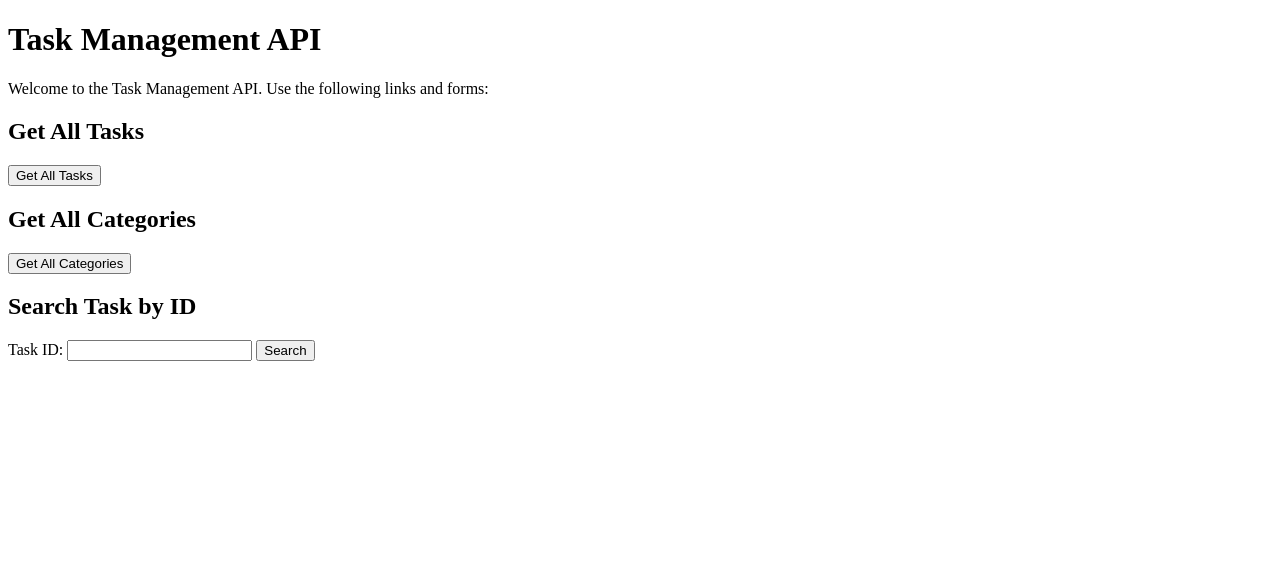
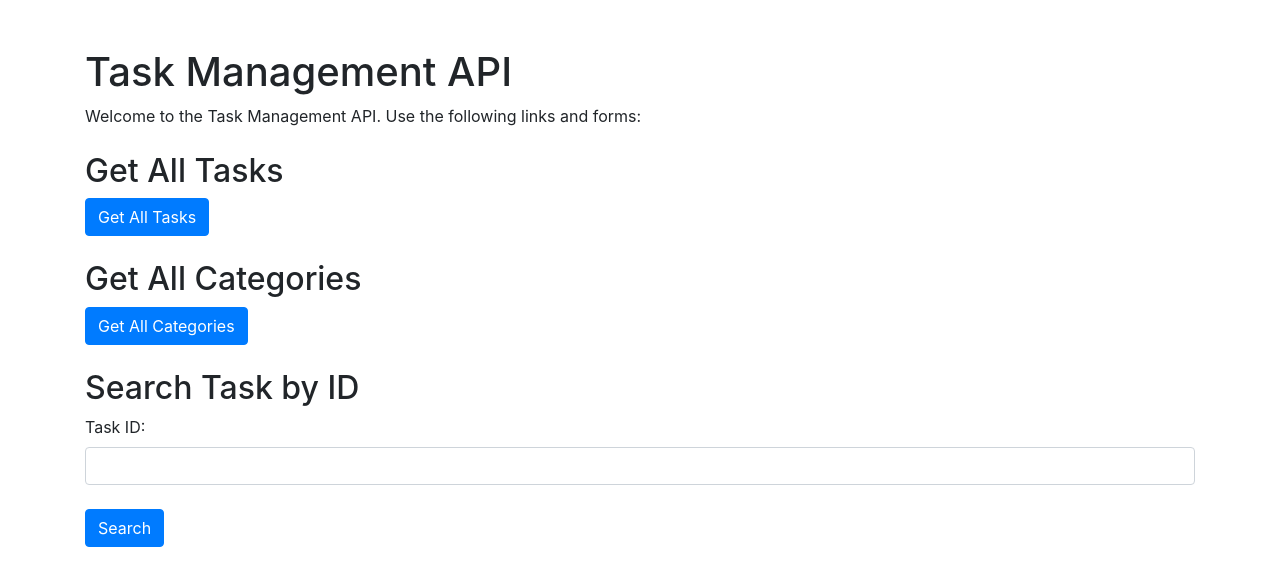
Before and after one commit to Alledarw/TaskAPI, a Flask app: page / in a window 1280 px wide. Shown: the top 586 px of the page. Run offline with Flask 3, Linux system fonts and the light colour scheme; some libraries are stand-ins or nearby versions.

Commit message:
Added auth to DELETE request   Added simple bootstrap to html files                    Updated docs

```diff
--- a/app.py
+++ b/app.py
@@ -11,6 +11,21 @@ def get_task():
             return json.load(data)
     except FileNotFoundError:
         return []
+
+
+# For using DELETE
+SECRET_KEY = "Testkey"
+
+
+# Custom decorator to check the secret key
+def require_secret_key(func):
+    def wrapper(*args, **kwargs):
+        provided_secret_key = request.headers.get("X-Secret-Key")
+        if provided_secret_key != SECRET_KEY:
+            return jsonify({"error": "Unauthorized"}), 401
+        return func(*args, **kwargs)
+
+    return wrapper
 
 
 # API documentation
@@ -104,6 +119,7 @@ def add_new_task():
 
 # DELETE {task_id}
 @app.route("/tasks/<int:task_id>", methods=["DELETE"])
+@require_secret_key
 def delete_task(task_id):
     tasks = get_task()
 
@@ -191,6 +207,10 @@ def submit():
 
     return jsonify({"msg": "Task added!"})
 
+# LEFT TO DO---------------------------------------
+# Error messages for each endpoint
+# flask testing
+
 
 if __name__ == '__main__':
     app.run(debug=True)
--- a/templates/index.html
+++ b/templates/index.html
@@ -2,46 +2,53 @@
 <html>
 <head>
     <title>Task Management API</title>
+    <link rel="stylesheet" href="https://maxcdn.bootstrapcdn.com/bootstrap/4.5.2/css/bootstrap.min.css">
 </head>
 <body>
-    <h1>Task Management API</h1>
+    <div class="container">
+        <h1 class="mt-5">Task Management API</h1>
         <p>Welcome to the Task Management API. Use the following links and forms:</p>
 
-    <h2>Get All Tasks</h2>
-    <form method="GET" action="/tasks">
-        <input type="submit" value="Get All Tasks">
+        <h2 class="mt-4">Get All Tasks</h2>
+        <form class="form-group" method="GET" action="/tasks">
+            <button type="submit" class="btn btn-primary">Get All Tasks</button>
         </form>
 
-    <h2>Get All Categories</h2>
-    <form method="GET" action="/categories">
-        <input type="submit" value="Get All Categories">
+        <h2 class="mt-4">Get All Categories</h2>
+        <form class="form-group" method="GET" action="/categories">
+            <button type="submit" class="btn btn-primary">Get All Categories</button>
         </form>
 
-    <h2>Search Task by ID</h2>
-    <form method="GET" action="/search">
-    Task ID: <input type="number" name="task_id" min="1">
-    <input type="submit" value="Search">
+        <h2 class="mt-4">Search Task by ID</h2>
+        <form class="form-group" method="GET" action="/search">
+            <div class="form-group">
+                <label for="task_id">Task ID:</label>
+                <input type="number" id="task_id" name="task_id" min="1" class="form-control">
+            </div>
+            <button type="submit" class="btn btn-primary mt-2">Search</button>
         </form>
-
 
         <!-- Here, you can display the results if available -->
         {% if tasks %}
-    <h2>All Tasks</h2>
-    <ul>
+        <h2 class="mt-4">All Tasks</h2>
+        <ul class="list-group">
             {% for task in tasks %}
-        <li>ID: {{ task.id }} - Description: {{ task.description }} - Category: {{ task.category }} - Status: {{ task.status }}</li>
+            <li class="list-group-item">ID: {{ task.id }} - Description: {{ task.description }} - Category: {{ task.category }} - Status: {{ task.status }}</li>
             {% endfor %}
         </ul>
         {% endif %}
 
         <!-- Display categories if available -->
         {% if categories %}
-    <h2>All Categories</h2>
-    <ul>
+        <h2 class="mt-4">All Categories</h2>
+        <ul class="list-group">
             {% for category in categories %}
-        <li>{{ category }}</li>
+            <li class="list-group-item">{{ category }}</li>
             {% endfor %}
         </ul>
         {% endif %}
+    </div>
+
+    <script src="https://maxcdn.bootstrapcdn.com/bootstrap/4.5.2/js/bootstrap.min.js"></script>
 </body>
 </html>
```
Also changed, not shown: templates/docs.html (+7 -0 lines), templates/post_task.html (+25 -8 lines). Lines whose indentation alone changed are shown as unchanged.
